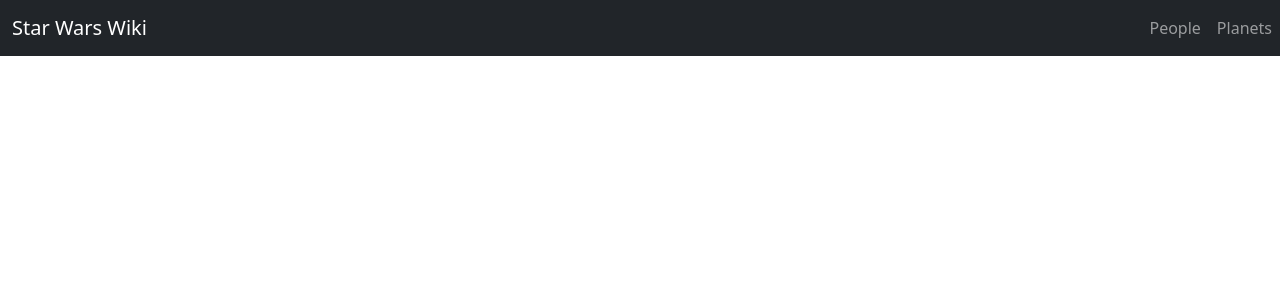
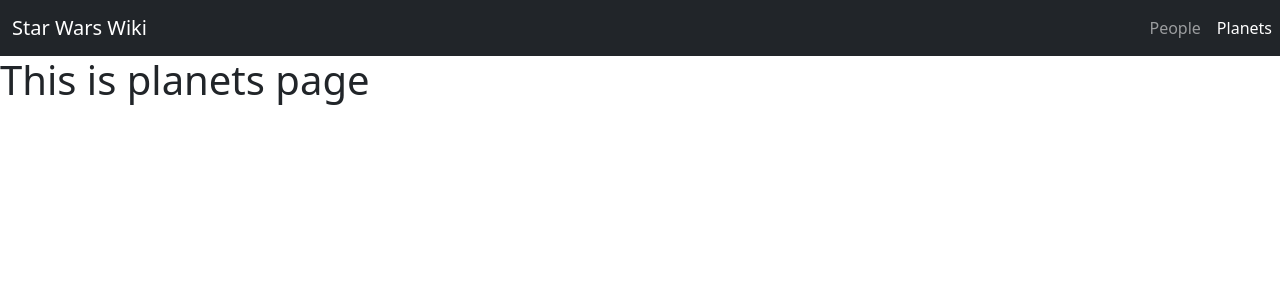
Before and after one commit to HitomiWin/starwars-wiki, a React (Create React App) app: page /planets in a window 1280 px wide. Shown: the top 300 px of the page. Built offline with nearby package versions, Linux system fonts and the light colour scheme.

Commit message:
Added People and Planets pages

```diff
--- a/src/App.js
+++ b/src/App.js
@@ -1,14 +1,28 @@
-import {Route} from "react-router-dom"
+import {Route, Switch} from "react-router-dom"
+import Home from "./pages/Home";
+import People from "./pages/People";
 import Navigation from "./pages/percials/Navigation";
-
+import Planets from "./pages/Planets";
 
 function App() {
   return (
     <>
       <Navigation />
-    <div className="App">
+      <div className="App">
+        <Switch>
+          <Route exact path="/">
+          <Home />
+          </Route>
+          <Route path="/people">
+            <People />
+          </Route>
+          <Route path="/planets">
+            <Planets />
+          </Route>
+        </Switch>
 
-    </div>
+
+      </div>
     </>
   );
 }
--- /dev/null
+++ b/src/pages/Home.jsx
@@ -0,0 +1,11 @@
+import React from 'react'
+
+const Home = () => {
+  return (
+    <div>
+      <h1>This is home page</h1>
+    </div>
+  )
+}
+
+export default Home
--- /dev/null
+++ b/src/pages/People.jsx
@@ -0,0 +1,11 @@
+import React from 'react'
+
+const People = () => {
+  return (
+    <div>
+      <h1>This is people page</h1>
+    </div>
+  )
+}
+
+export default People
--- /dev/null
+++ b/src/pages/Planets.jsx
@@ -0,0 +1,11 @@
+import React from 'react'
+
+const Planets = () => {
+  return (
+    <div>
+      <h1>This is planets page</h1>
+    </div>
+  )
+}
+
+export default Planets
--- a/src/pages/percials/Navigation.jsx
+++ b/src/pages/percials/Navigation.jsx
@@ -19,8 +19,7 @@ const Navigation = () => {
           <NavLink to="/people" className="nav-link">
             People
           </NavLink>
-
-          <NavLink to="/planet" className="nav-link">
+          <NavLink to="/planets" className="nav-link">
             Planets
           </NavLink>
         </Nav>
```
